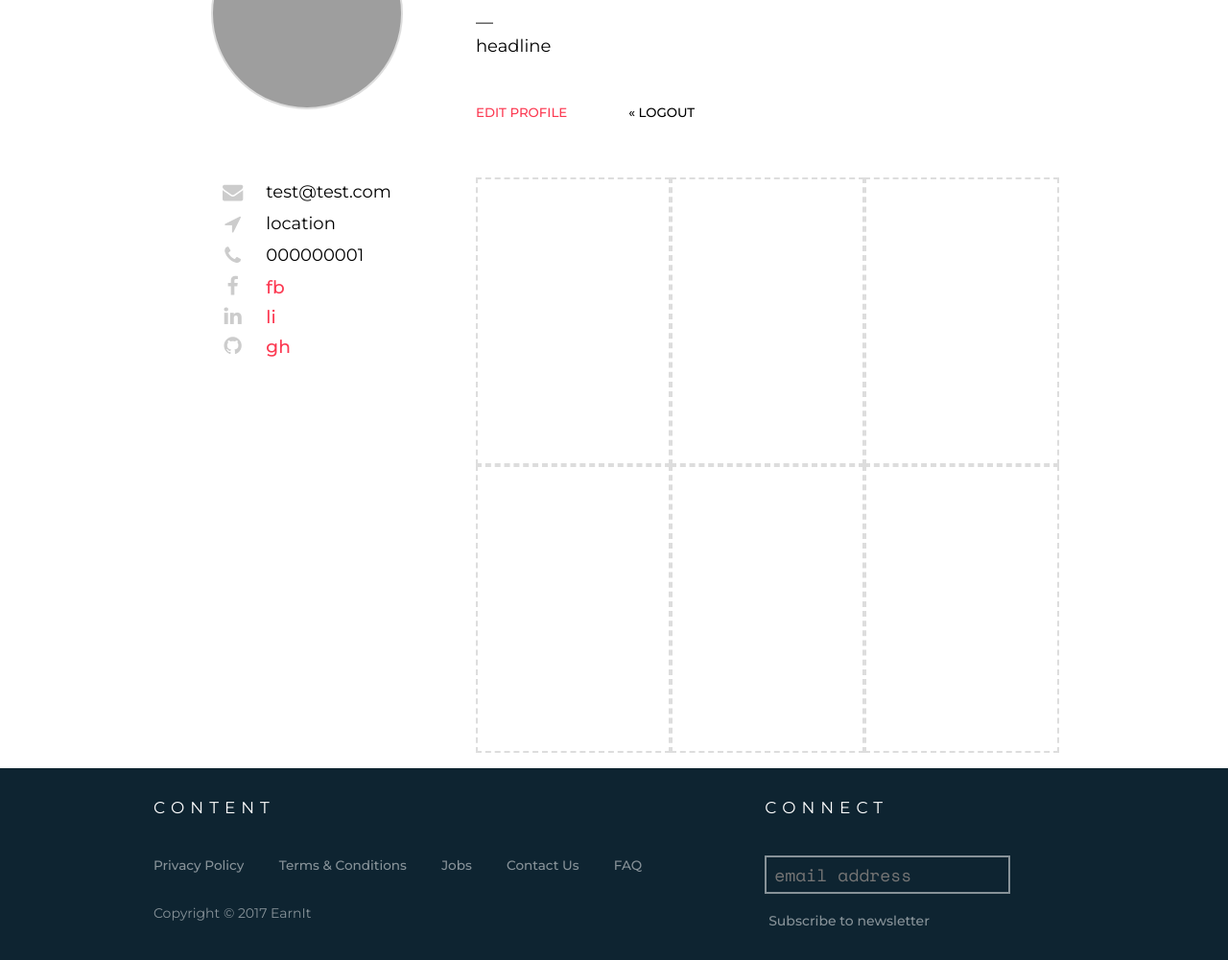
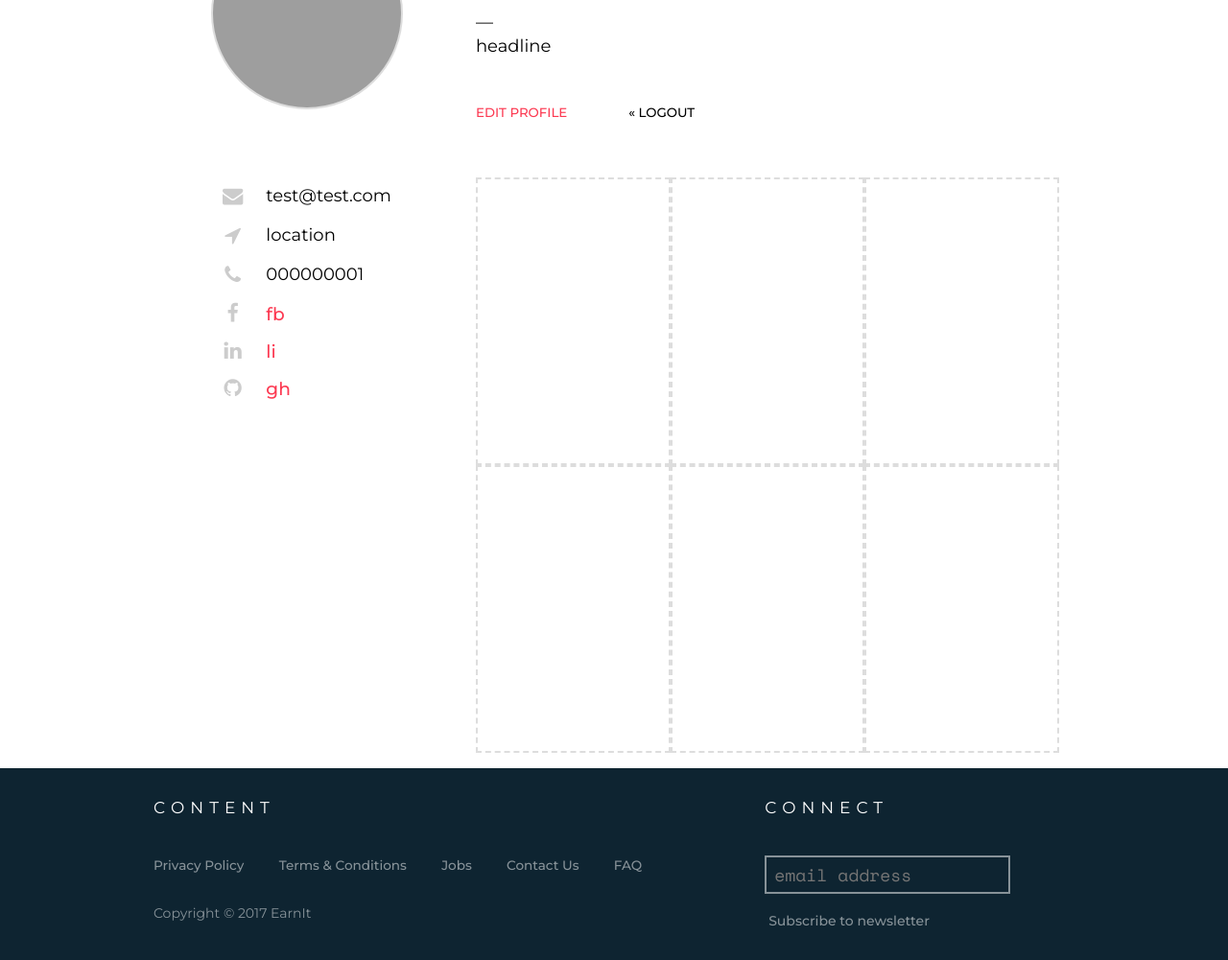
Before and after one commit to myelonka/earnit, a PHP site: page /profile.php in a window 1280 px wide. Shown: the part 198-1199 px from the top of the page at 96% size. Run offline with PHP 8.4, Linux system fonts and the light colour scheme; a user stored in the database is signed in; data comes from the database, SQL or seed files in the repository; some libraries are stand-ins or nearby versions; grey boxes are pictures that could not be loaded.

Commit message:
finishing up

```diff
--- a/index.php
+++ b/index.php
@@ -38,7 +38,7 @@
 								VALUES ('$email', '$password')";
 					mysqli_query($db, $sql);
 					$_SESSION['login_user'] = $id;
-					header('location: edit-profile.php?');
+					header('location: edit-profile.php');
 				}
 			}
 			?>
--- a/main.css
+++ b/main.css
@@ -606,6 +606,7 @@
 	background-image: url(img/homepage.jpg);
 	background-size: cover;
 	background-repeat: no-repeat;
+	border-radius: 0.5rem;
 }
 
 #homepage-text h1 {
@@ -713,7 +714,7 @@
 }
 
 #profile-info td {
-	padding: 0.25rem 0.75rem;
+	padding: 0.5rem 0.75rem;
 }
 
 #icon-row {
```
Also changed, not shown: img/d_banner.jpg (deleted), img/pic.jpg (deleted), uploads/z9564884V.jpg (added).
